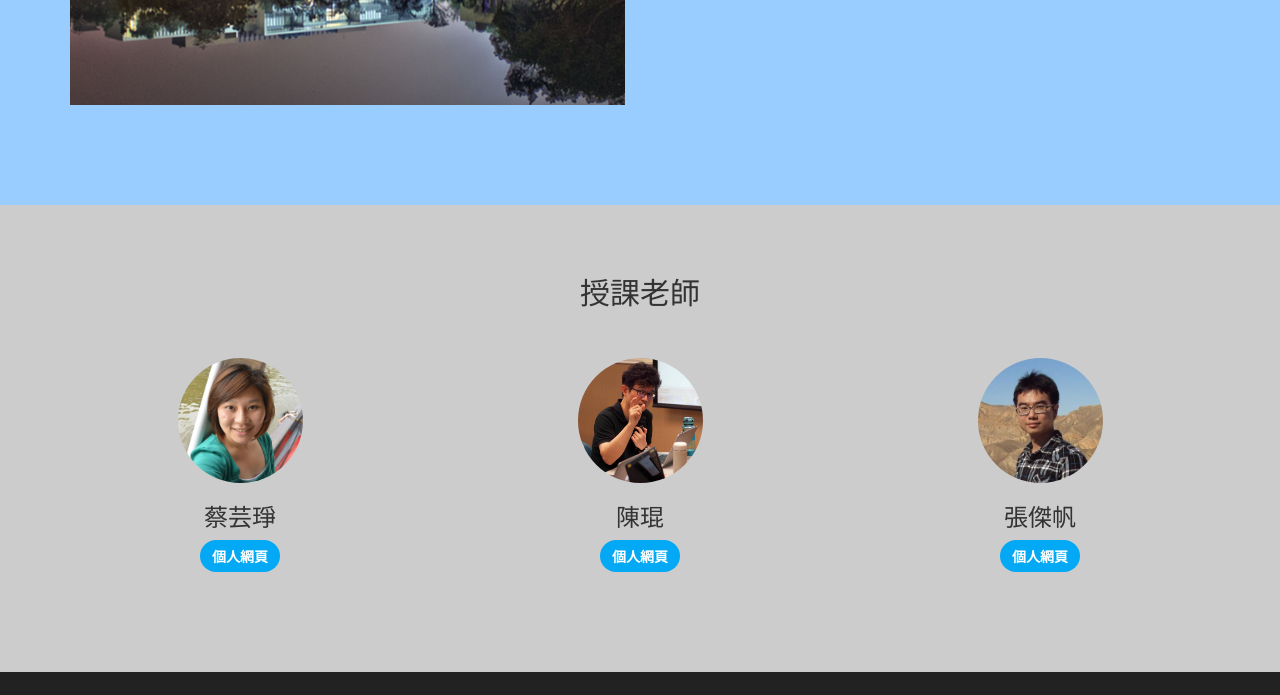
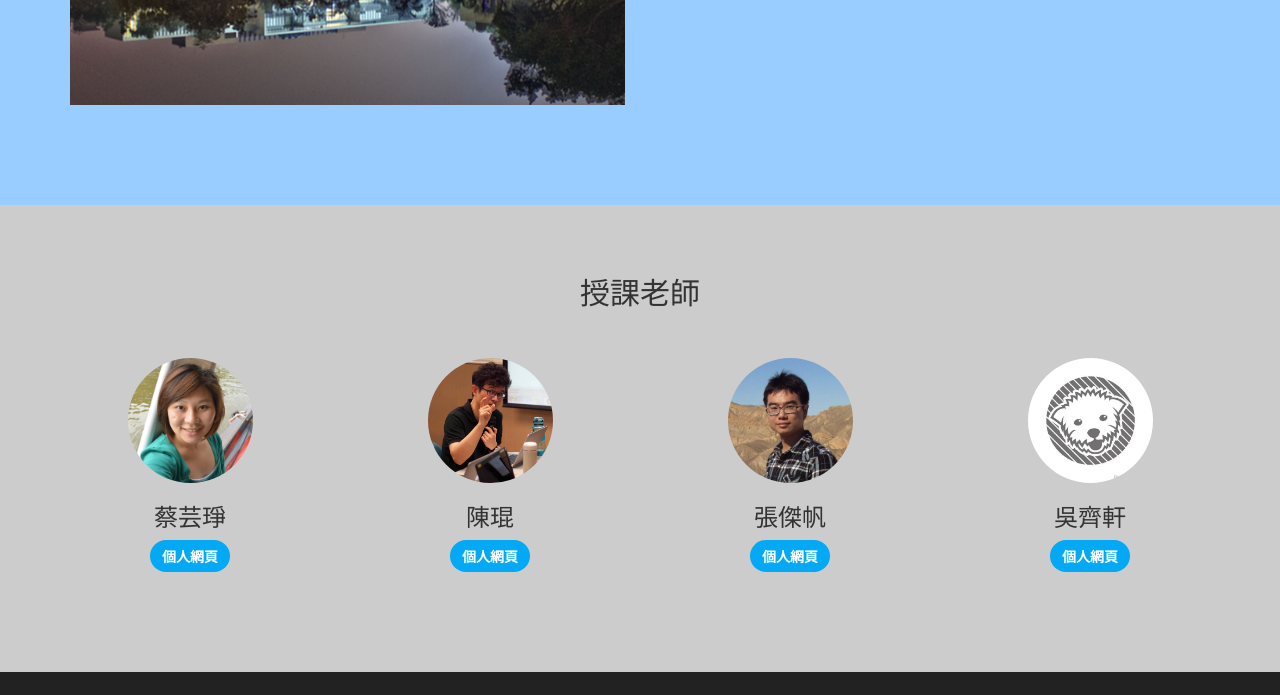
Before and after one commit to kchen-tw/WEB_Scoring_System, a plain HTML site: page index.html in a window 1280 px wide. Shown: the part 1178-1873 px from the top of the page. Drawn offline with nearby package versions, Linux system fonts and the light colour scheme.

Commit message:
Add wush

```diff
--- a/index.html
+++ b/index.html
@@ -134,25 +134,32 @@
 
                 </div>
                 <div class="row row-bottom-padded-lg">
-                    <div class="col-lg-4 text-center">
+                    <div class="col-lg-3 text-center">
                         <div class="person">
                             <img src="img/pecu.jpg" class="img-responsive img-rounded center-block" alt="Person" />
                             <h3 class="name">蔡芸琤</h3>
                             <a class="btn btn-default" href="http://homepage.ntu.edu.tw/~pecutsai">個人網頁</a>
                         </div>
                     </div>
-                    <div class="col-lg-4 text-center">
+                    <div class="col-lg-3 text-center">
                         <div class="person">
                             <img src="img/kchen.jpg" class="img-responsive img-rounded center-block" alt="Person" />
                             <h3 class="name">陳琨</h3>
                             <a class="btn btn-default" href="http://kchen.club/">個人網頁</a>
                         </div>
                     </div>
-                    <div class="col-lg-4 text-center">
+                    <div class="col-lg-3 text-center">
                         <div class="person">
                             <img src="img/jiefan.jpg" class="img-responsive img-rounded  center-block" alt="Person" />
                             <h3 class="name">張傑帆</h3>
                             <a class="btn btn-default" href="http://homepage.ntu.edu.tw/~jfanc/">個人網頁</a>
+                        </div>
+                    </div>
+                    <div class="col-lg-3 text-center">
+                        <div class="person">
+                            <img src="img/wush.jpg" class="img-responsive img-rounded  center-block" alt="Person" />
+                            <h3 class="name">吳齊軒</h3>
+                            <a class="btn btn-default" href="https://l.facebook.com/l.php?u=https%3A%2F%2Fgithub.com%2Fwush978&h=ATMvuJv4eSnLcRhk53_Ir4ker_p3rLXCAW5tRmqVf2XNDp7saYqxiQ8PEuPbeolmyCLJf7RTsazIe5j-OPdXiIj52rvQ1DaMVZqwccwJ7zAK1WQ-nMC6DYV-Il-QJ_ksO9H-LcEs8ljW">個人網頁</a>
                         </div>
                     </div>
                 </div>
```
Also changed, not shown: img/wush.jpg (added).
